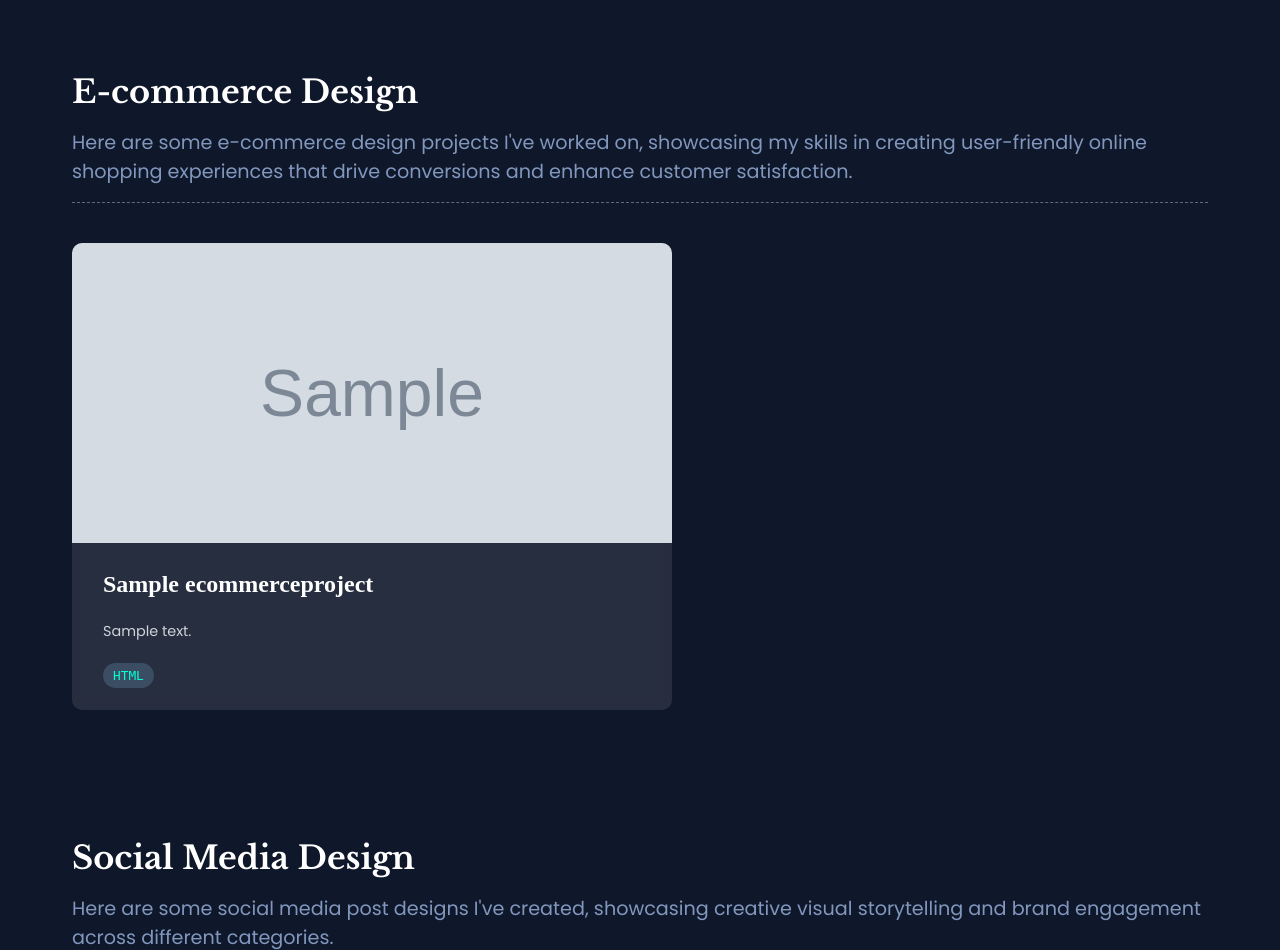
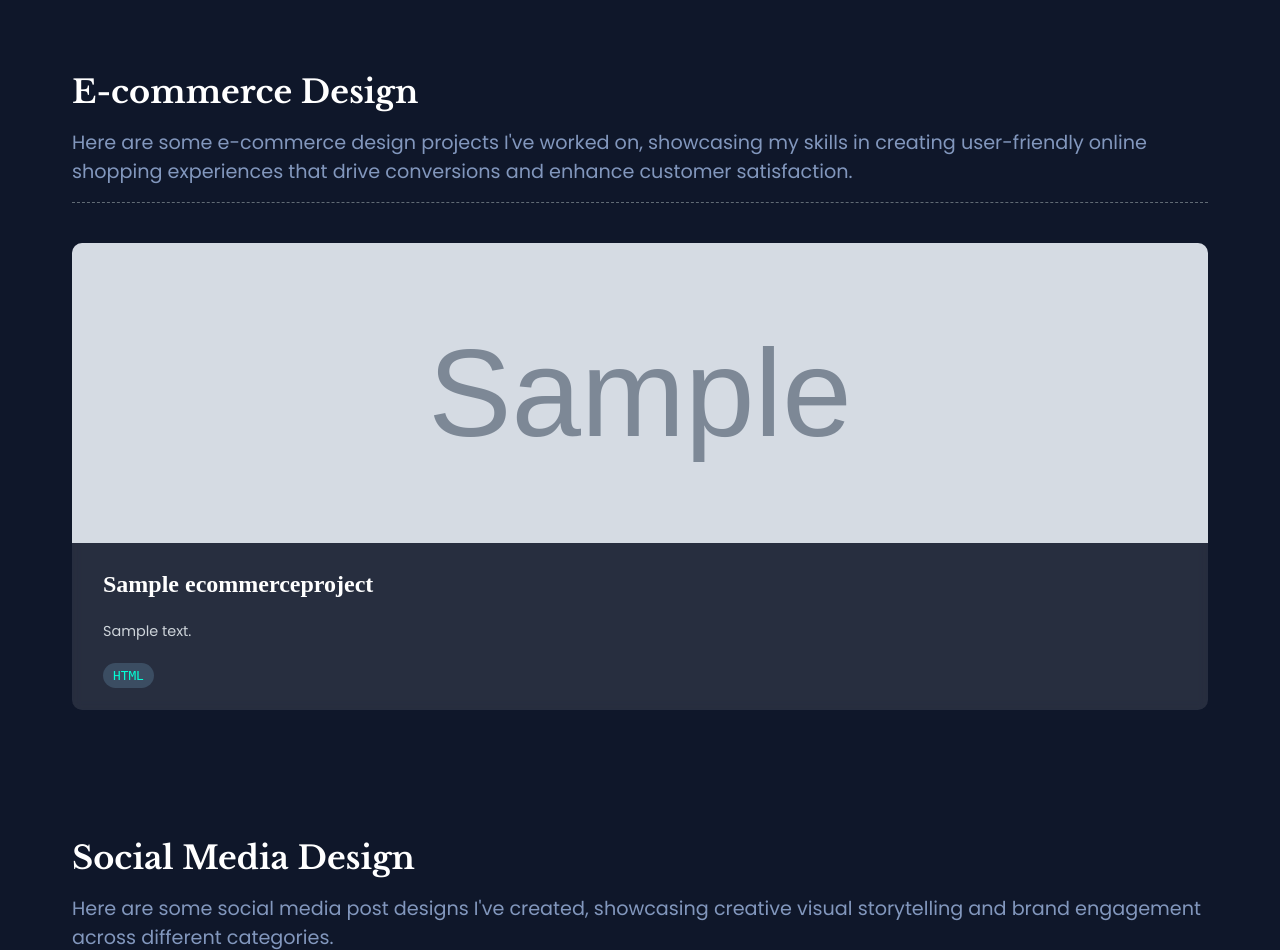
Before and after one commit to SkylarYHU/personal-portfolio-D, a Django app: page / in a window 1280 px wide. Shown: the part 2290-3240 px from the top of the page. Run offline with Django 5.2, Linux system fonts and the light colour scheme; data comes from the database, SQL or seed files in the repository; tables that the repository leaves empty hold one stand-in row (values such as "Sample post"); grey boxes marked "Sample" are stand-in pictures.

Commit message:
Fix E-commerce Design width: change max-width from 600px to 100% for full row display

```diff
--- a/static/css/styles.css
+++ b/static/css/styles.css
@@ -589,7 +589,7 @@ p,
 /* E-commerce section specific styles */
 #ecommerce-design .portfolio-grid {
   grid-template-columns: 1fr;
-  max-width: 600px;
+  max-width: 100%;
   gap: 2rem;
 }
 
```
